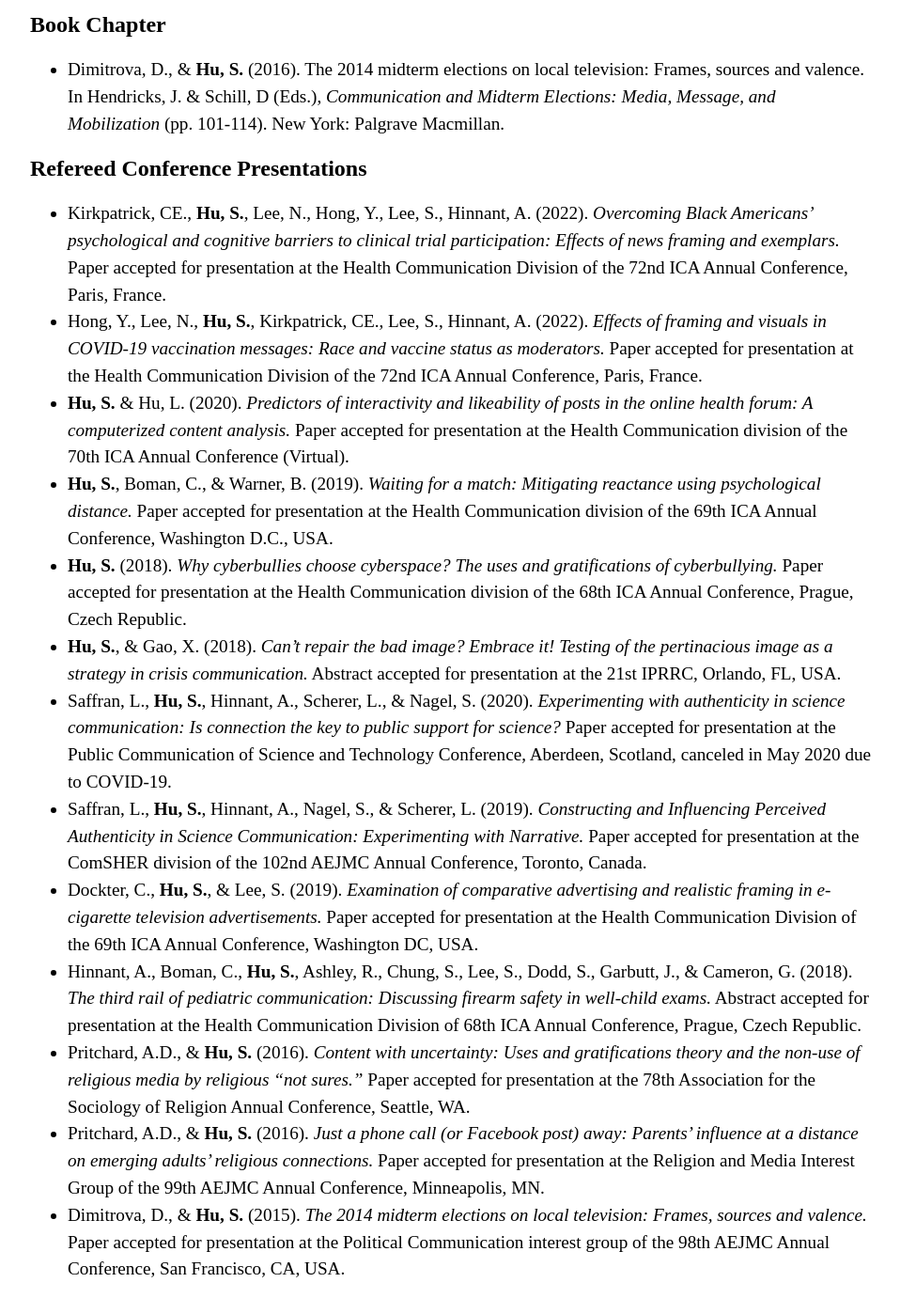
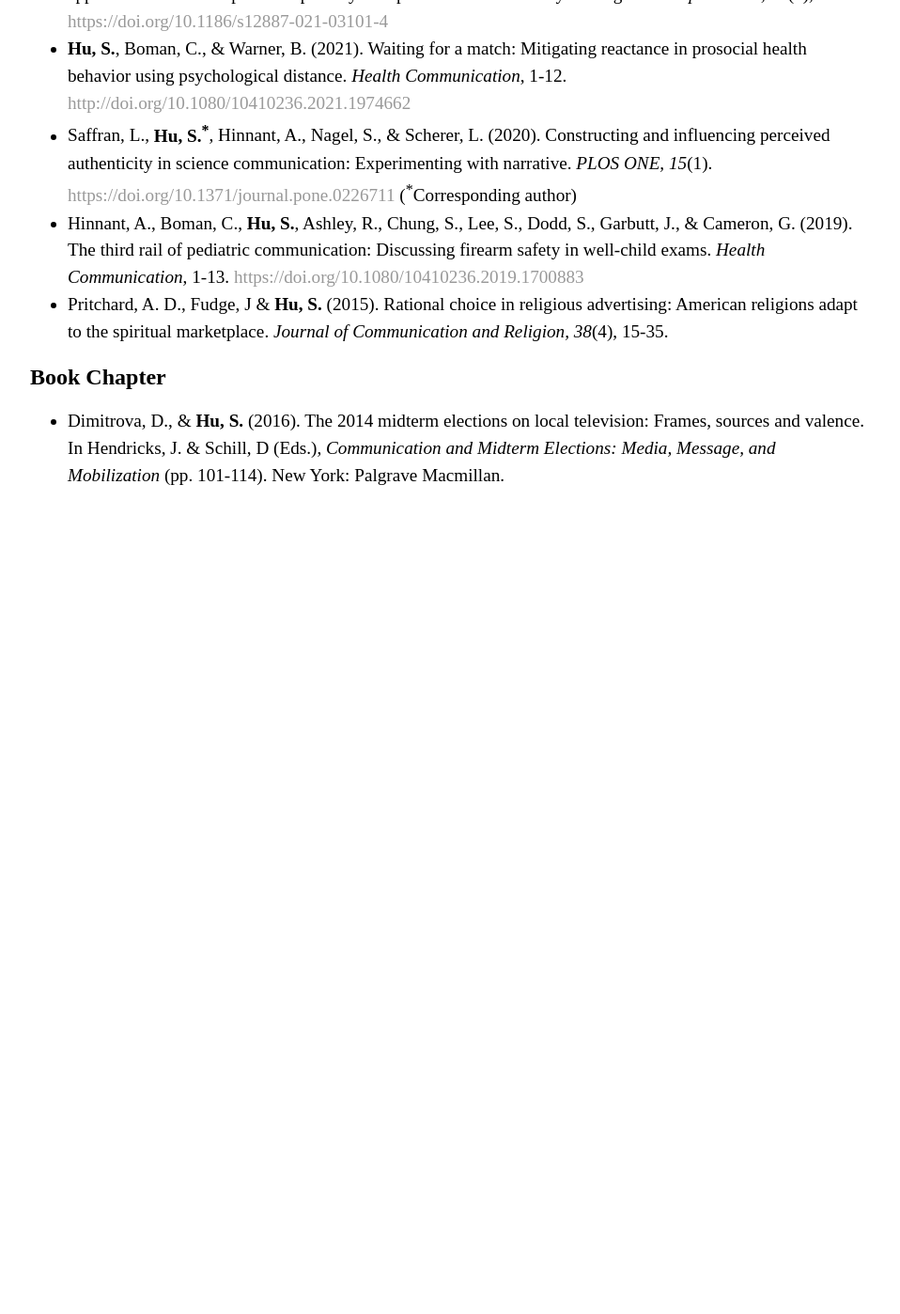
Before and after one commit to sisihuphd/sisihuphd.github.io, a Jekyll site: the page built from research/index.html, in a window 1280 px wide and 1400 px high, scrolled down 1292 px. Shown: the whole window at 94% size, without its empty margins (160-1118 px from the left). Built offline with Jekyll 4.4.1, drawn with Linux system fonts in a browser that asks for light colours; after the commit the page ends 1873 px from its top, so only the background shows below that; some of the changed text lies outside the part shown.

Commit message:
Update index.html

```diff
--- a/research/index.html
+++ b/research/index.html
@@ -29,21 +33,4 @@ title: My Research
 			<li>Dimitrova, D., & <b>Hu, S.</b> (2016). The 2014 midterm elections on local television: Frames, sources and valence. In Hendricks, J. & Schill, D (Eds.), <em>Communication and Midterm Elections: Media, Message, and Mobilization</em> (pp. 101-114). New York: Palgrave Macmillan. </li>
 		</ul>
 
-	    <h2>Refereed Conference Presentations</h2>
-		<ul>
-			<li>Kirkpatrick, CE., <b>Hu, S.</b>, Lee, N., Hong, Y., Lee, S., Hinnant, A. (2022). <em>Overcoming Black Americans’ psychological and cognitive barriers to clinical trial participation: Effects of news framing and exemplars.</em> Paper accepted for presentation at the Health Communication Division of the 72nd ICA Annual Conference, Paris, France.</li>
-			<li>Hong, Y., Lee, N., <b>Hu, S.</b>, Kirkpatrick, CE., Lee, S., Hinnant, A. (2022). <em>Effects of framing and visuals in COVID-19 vaccination messages: Race and vaccine status as moderators.</em> Paper accepted for presentation at the Health Communication Division of the 72nd ICA Annual Conference, Paris, France.</li>
-			<li><b>Hu, S.</b> & Hu, L. (2020). <em>Predictors of interactivity and likeability of posts in the online health forum: A computerized content analysis.</em> Paper accepted for presentation at the Health Communication division of the 70th ICA Annual Conference (Virtual).</li>
-			<li><b>Hu, S.</b>, Boman, C., & Warner, B. (2019). <em>Waiting for a match: Mitigating reactance using psychological distance.</em> Paper accepted for presentation at the Health Communication division of the 69th ICA Annual Conference, Washington D.C., USA.</li>
-                        <li><b>Hu, S.</b> (2018). <em>Why cyberbullies choose cyberspace? The uses and gratifications of cyberbullying.</em> Paper accepted for presentation at the Health Communication division of the 68th ICA Annual Conference, Prague, Czech Republic.</li>
-			<li><b>Hu, S.</b>, & Gao, X. (2018). <em>Can’t repair the bad image? Embrace it! Testing of the pertinacious image as a strategy in crisis communication.</em> Abstract accepted for presentation at the 21st IPRRC, Orlando, FL, USA.</li>
-			<li>Saffran, L., <b>Hu, S.</b>, Hinnant, A., Scherer, L., & Nagel, S. (2020). <em>Experimenting with authenticity in science communication: Is connection the key to public support for science?</em> Paper accepted for presentation at the Public Communication of Science and Technology Conference, Aberdeen, Scotland, canceled in May 2020 due to COVID-19.</li>
-			<li>Saffran, L., <b>Hu, S.</b>, Hinnant, A., Nagel, S., & Scherer, L. (2019). <em>Constructing and Influencing Perceived Authenticity in Science Communication: Experimenting with Narrative.</em> Paper accepted for presentation at the ComSHER division of the 102nd AEJMC Annual Conference, Toronto, Canada.</li>
-			<li>Dockter, C., <b>Hu, S.</b>, & Lee, S. (2019). <em>Examination of comparative advertising and realistic framing in e-cigarette television advertisements.</em> Paper accepted for presentation at the Health Communication Division of the 69th ICA Annual Conference, Washington DC, USA.</li>
-			<li>Hinnant, A., Boman, C., <b>Hu, S.</b>, Ashley, R., Chung, S., Lee, S., Dodd, S., Garbutt, J., & Cameron, G. (2018). <em>The third rail of pediatric communication: Discussing firearm safety in well-child exams.</em> Abstract accepted for presentation at the Health Communication Division of 68th ICA Annual Conference, Prague, Czech Republic.</li>
-			<li>Pritchard, A.D., & <b>Hu, S.</b> (2016). <em>Content with uncertainty: Uses and gratifications theory and the non-use of religious media by religious “not sures.”</em> Paper accepted for presentation at the 78th Association for the Sociology of Religion Annual Conference, Seattle, WA.</li>
-			<li>Pritchard, A.D., & <b>Hu, S.</b> (2016). <em>Just a phone call (or Facebook post) away: Parents’ influence at a distance on emerging adults’ religious connections.</em> Paper accepted for presentation at the Religion and Media Interest Group of the 99th AEJMC Annual Conference, Minneapolis, MN.</li>
-                        <li>Dimitrova, D., & <b>Hu, S.</b> (2015). <em>The 2014 midterm elections on local television: Frames, sources and valence.</em> Paper accepted for presentation at the Political Communication interest group of the 98th AEJMC Annual Conference, San Francisco, CA, USA.</li>
-		</ul>
-
   	</div><!-- /.blurb -->
```
Also changed, not shown: other parts of research/index.html (+4 -0 lines).
